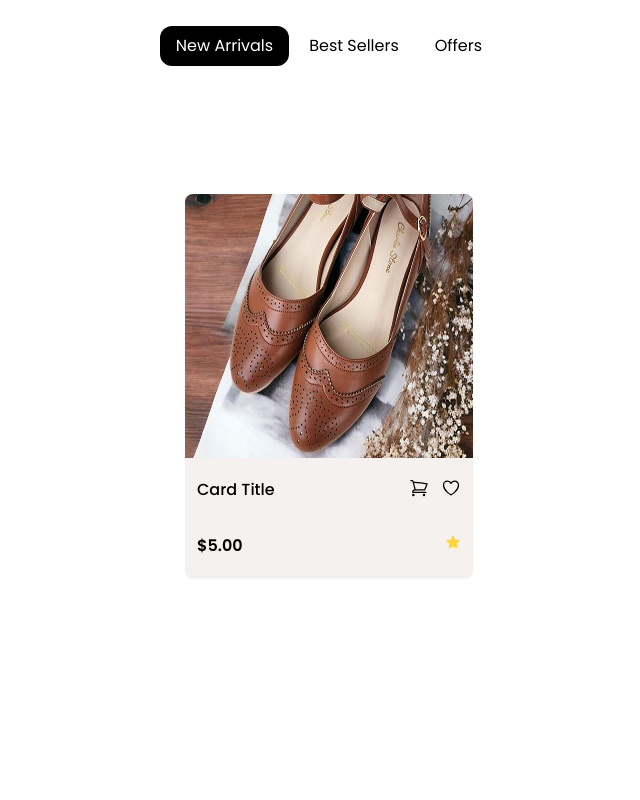
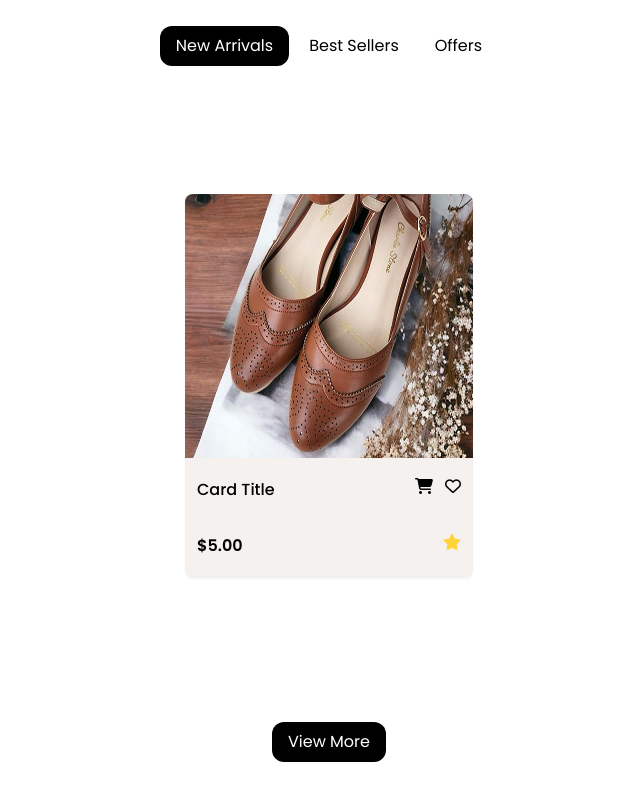
Before and after one commit to KholoudELkasaby/vinto-client-side, an Angular app: page / in a window 1280 px wide. Shown: the part 806-1606 px from the top of the page, without its empty margins (311-951 px from the left). Before the commit the page ends 1448 px from the top, so only its background shows below. Built offline with nearby package versions, Linux system fonts and the light colour scheme; no server answers.

Commit message:
add view button component; update card and home components to support active tab functionality and display offers

```diff
--- a/src/app/components/home/card/card.component.html
+++ b/src/app/components/home/card/card.component.html
@@ -2,8 +2,14 @@
   class="container-fluid flex flex-wrap justify-evenly items-center py-16 px-4 gap-6"
 >
   <div
-    class="card rounded-lg shadow-sm flex flex-col gap-5 bg-background-color overflow-hidden h-96 w-72"
+    class="card relative cursor-pointer rounded-lg shadow-sm flex flex-col gap-5 bg-background-color overflow-hidden h-96 w-72"
   >
+    <p
+      *ngIf="activeTab === 'Offers'"
+      class="offer absolute top-2 left-2 bg-black text-white font-medium text-base px-1 text-center"
+    >
+      3% OFF
+    </p>
     <figure class="h-30 w-full">
       <img
         src="/Images/test-card.png"
@@ -14,54 +20,19 @@
     <div class="card-body flex justify-between px-3">
       <h2 class="card-title font-medium">Card Title</h2>
       <div class="flex gap-3">
-        <svg
-          xmlns="http://www.w3.org/2000/svg"
-          fill="none"
-          viewBox="0 0 24 24"
-          stroke-width="1.5"
-          stroke="currentColor"
-          class="size-5 cart hover:stroke-black cursor-pointer hover:scale-110 transition-all"
-          (click)="toggleColor($event)"
-        >
-          <path
-            stroke-linecap="round"
-            stroke-linejoin="round"
-            d="M2.25 3h1.386c.51 0 .955.343 1.087.835l.383 1.437M7.5 14.25a3 3 0 0 0-3 3h15.75m-12.75-3h11.218c1.121-2.3 2.1-4.684 2.924-7.138a60.114 60.114 0 0 0-16.536-1.84M7.5 14.25 5.106 5.272M6 20.25a.75.75 0 1 1-1.5 0 .75.75 0 0 1 1.5 0Zm12.75 0a.75.75 0 1 1-1.5 0 .75.75 0 0 1 1.5 0Z"
-          />
-        </svg>
-
-        <svg
-          xmlns="http://www.w3.org/2000/svg"
-          viewBox="0 0 24 24"
-          fill="none"
-          stroke-width="1.5"
-          stroke="currentColor"
-          class="size-5 wish-list hover:stroke-black cursor-pointer hover:scale-110 transition-all"
-          (click)="toggleColor($event)"
-        >
-          <path
-            stroke-linecap="round"
-            stroke-linejoin="round"
-            d="M21 8.25c0-2.485-2.099-4.5-4.688-4.5-1.935 0-3.597 1.126-4.312 2.733-.715-1.607-2.377-2.733-4.313-2.733C5.1 3.75 3 5.765 3 8.25c0 7.22 9 12 9 12s9-4.78 9-12Z"
-          />
-        </svg>
+        <i
+          class="cart fa-solid fa-cart-shopping cursor-pointer hover:scale-110 transition-all active:scale-95"
+        ></i>
+        <i
+          [ngClass]="{ 'fa-regular': !isFavorite, 'fa-solid': isFavorite }"
+          class="wish-list fa-heart cursor-pointer hover:scale-110 transition-all"
+          (click)="toggleFavorite()"
+        ></i>
       </div>
     </div>
     <div class="card-Info p-3 flex justify-between">
       <p class="price font-semibold text-base">$5.00</p>
-      <svg
-        xmlns="http://www.w3.org/2000/svg"
-        viewBox="0 0 24 24"
-        fill="currentColor"
-        fill="currentColor"
-        class="size-4 rate text-yellow-color"
-      >
-        <path
-          fill-rule="evenodd"
-          d="M10.788 3.21c.448-1.077 1.976-1.077 2.424 0l2.082 5.006 5.404.434c1.164.093 1.636 1.545.749 2.305l-4.117 3.527 1.257 5.273c.271 1.136-.964 2.033-1.96 1.425L12 18.354 7.373 21.18c-.996.608-2.231-.29-1.96-1.425l1.257-5.273-4.117-3.527c-.887-.76-.415-2.212.749-2.305l5.404-.434 2.082-5.005Z"
-          clip-rule="evenodd"
-        />
-      </svg>
+      <i class="rate fa-solid fa-star text-yellow-color"></i>
     </div>
   </div>
 </div>
--- a/src/app/components/home/card/card.component.ts
+++ b/src/app/components/home/card/card.component.ts
@@ -1,23 +1,17 @@
-import { Component } from '@angular/core';
+import { CommonModule } from '@angular/common';
+import { Component, Input } from '@angular/core';
 
 @Component({
   selector: 'app-card',
-  imports: [],
+  imports: [CommonModule],
   templateUrl: './card.component.html',
   styleUrl: './card.component.css',
 })
 export class CardComponent {
-  toggleColor(event: Event) {
-    let target = event.target as HTMLElement | SVGElement;
+  @Input() activeTab: string = 'New Arrivals';
+  isFavorite: boolean = false;
 
-    if (target.tagName === 'path') {
-      const parentSvg = target.closest('svg');
-      if (parentSvg) {
-        target = parentSvg as SVGElement;
-      }
-    }
-    if (target instanceof SVGElement) {
-      target.style.fill = target.style.fill === 'none' ? 'black' : 'none';
-    }
+  toggleFavorite() {
+    this.isFavorite = !this.isFavorite;
   }
 }
--- a/src/app/components/home/home.component.html
+++ b/src/app/components/home/home.component.html
@@ -9,10 +9,14 @@
   </section>
   <!-- Tabs Section -->
   <section #tabsSection>
-    <app-tabs />
+    <app-tabs (activeTabChange)="updateActiveTab($event)" />
   </section>
   <!-- Card Section -->
   <section #cardSection>
-    <app-card />
+    <app-card [activeTab]="activeTab" />
+  </section>
+  <!-- ViewMore -->
+  <section>
+    <app-view-btn />
   </section>
 </div>
--- a/src/app/components/home/home.component.ts
+++ b/src/app/components/home/home.component.ts
@@ -3,14 +3,22 @@ import { HeaderComponent } from './header/header.component';
 import { CategoryComponent } from './category/category.component';
 import { TabsComponent } from './tabs/tabs.component';
 import { CardComponent } from './card/card.component';
+import { ViewBtnComponent } from './view-btn/view-btn.component';
 
 @Component({
   selector: 'app-home',
-  imports: [HeaderComponent, CategoryComponent, TabsComponent, CardComponent],
+  imports: [
+    HeaderComponent,
+    CategoryComponent,
+    TabsComponent,
+    CardComponent,
+    ViewBtnComponent,
+  ],
   templateUrl: './home.component.html',
   styleUrl: './home.component.css',
 })
 export class HomeComponent {
+  activeTab: string = 'New Arrivals';
   @ViewChild('tabsSection') tabsSection!: ElementRef;
   @ViewChild('cardSection') cardSection!: ElementRef;
 
@@ -21,4 +29,8 @@ export class HomeComponent {
   Explore() {
     this.tabsSection.nativeElement.scrollIntoView({ behavior: 'smooth' });
   }
+
+  updateActiveTab(tab: string) {
+    this.activeTab = tab;
+  }
 }
--- a/src/app/components/home/tabs/tabs.component.ts
+++ b/src/app/components/home/tabs/tabs.component.ts
@@ -1,5 +1,5 @@
 import { CommonModule } from '@angular/common';
-import { Component } from '@angular/core';
+import { Component, EventEmitter, Output } from '@angular/core';
 
 @Component({
   selector: 'app-tabs',
@@ -8,9 +8,11 @@ import { Component } from '@angular/core';
   styleUrl: './tabs.component.css',
 })
 export class TabsComponent {
+  @Output() activeTabChange = new EventEmitter<string>();
   activeTab: string = 'New Arrivals';
 
   setActiveTab(tab: string) {
     this.activeTab = tab;
+    this.activeTabChange.emit(tab);
   }
 }
--- /dev/null
+++ b/src/app/components/home/view-btn/view-btn.component.html
@@ -0,0 +1,9 @@
+<div
+  class="container-fluid flex flex-col flex-wrap justify-center items-center py-16 px-4 gap-6"
+>
+  <button
+    class="bg-black text-white px-4 py-2 rounded-xl mt-4 transition-all hover:scale-105 active:scale-95"
+  >
+    View More
+  </button>
+</div>
--- a/src/index.html
+++ b/src/index.html
@@ -5,6 +5,10 @@
     <title>Vinto</title>
     <base href="/" />
     <meta name="viewport" content="width=device-width, initial-scale=1" />
+    <link
+      rel="stylesheet"
+      href="https://cdnjs.cloudflare.com/ajax/libs/font-awesome/6.7.2/css/all.min.css"
+    />
     <link rel="icon" type="svg+xml" href="/Images/logo.svg" />
   </head>
   <body>
```
Also changed, not shown: src/app/components/home/view-btn/view-btn.component.ts (added, +11 -0 lines), src/app/components/home/view-btn/view-btn.component.css (added).
